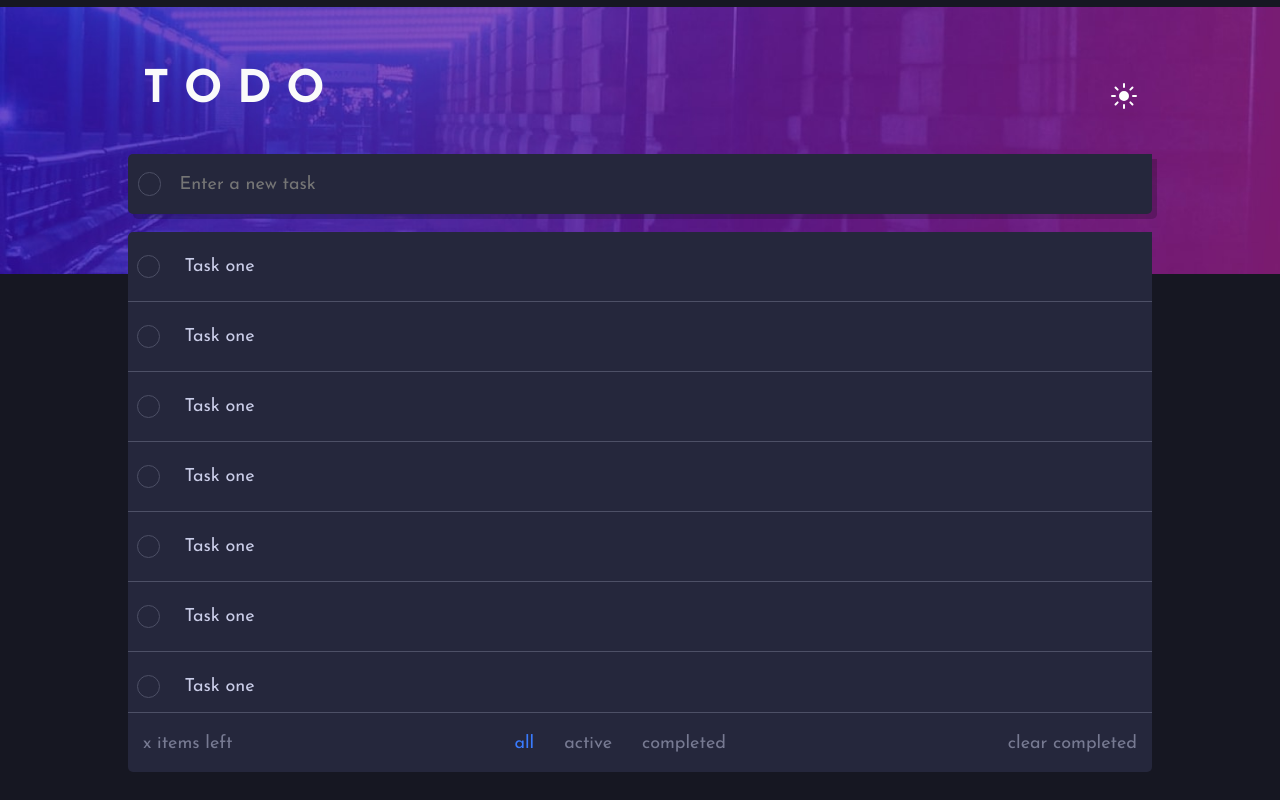
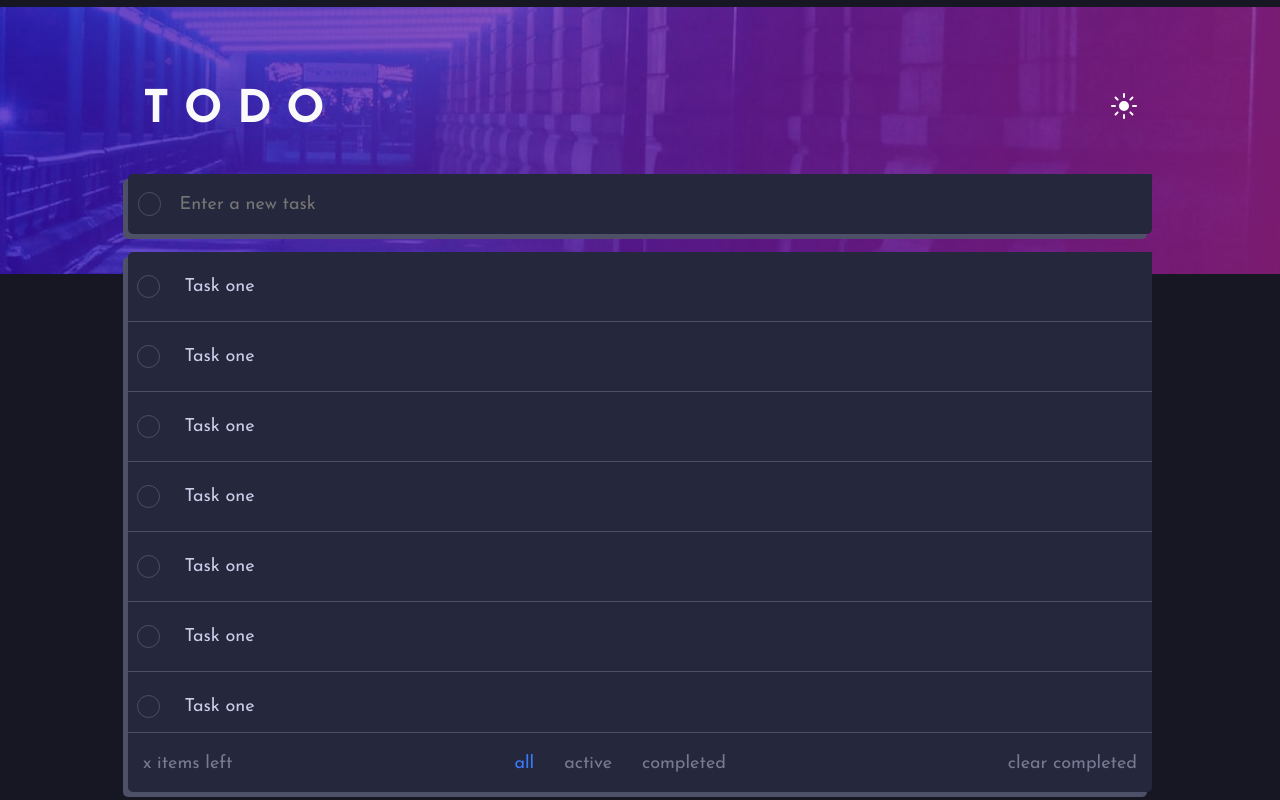
Before and after one commit to Dghost32/todo, a React (Create React App) app: page / in a window 1280 px wide. Built offline with nearby package versions, Linux system fonts and the light colour scheme.

Commit message:
design finished v.2

```diff
--- a/src/App.css
+++ b/src/App.css
@@ -17,6 +17,17 @@ body {
   --bg-desktop: url("./images/bg-desktop-dark.jpg");
   --task-border: hsl(233, 14%, 35%);
   --footer-text-hover-col: hsl(236, 33%, 92%);
+  --shadow-col:  hsl(233, 14%, 35%);
+}
+
+.light {
+  --text-col: hsl(235, 19%, 35%);
+  --bg-col: hsl(236, 33%, 92%);
+  --bg-taskbox-col: hsl(0, 0%, 98%);
+  --bg-desktop: url("./images/bg-desktop-light.jpg");
+  --task-border: hsl(233, 11%, 84%);
+  --footer-text-hover-col: hsl(235, 24%, 19%);
+  --shadow-col: hsl(236, 13%, 75%);
 }
 
 @media only screen and (max-width: 950px) {
@@ -29,15 +40,6 @@ body {
   }
 }
 
-.light {
-  --text-col: hsl(235, 19%, 35%);
-  --bg-col: hsl(236, 33%, 92%);
-  --bg-taskbox-col: hsl(0, 0%, 98%);
-  --bg-desktop: url("./images/bg-desktop-light.jpg");
-  --task-border: hsl(233, 11%, 84%);
-  --footer-text-hover-col: hsl(235, 24%, 19%);
-}
-
 .app {
   position: relative;
 }
--- a/src/components/inner/Title.tsx
+++ b/src/components/inner/Title.tsx
@@ -6,9 +6,9 @@ interface IProps {
 let Title = ({ light, toggleBg }: IProps) => {
   let icon = getIcon(light);
   return (
-    <div className="row align-items-center justify-content-between">
-      <h1 className="title col-auto">T O D O</h1>
-      <i className="col-auto" onClick={toggleBg}>
+    <div className="row justify-content-between align-items-center ">
+      <h1 className="col-auto align-self-end text-left title">T O D O</h1>
+      <i className="col text-right " onClick={toggleBg}>
         {icon}
       </i>
     </div>
--- a/src/styles/footer.css
+++ b/src/styles/footer.css
@@ -6,6 +6,7 @@
   border-bottom-left-radius: 5px;
   border-bottom-right-radius: 5px;
   background-color: var(--bg-taskbox-col);
+  box-shadow: -5px 5px var(--shadow-col);
 }
 
 .text {
@@ -38,7 +39,10 @@
   width: 100%;
   height: 60px;
   border-radius: 5px;
+  border-top-right-radius: 0;
   background: var(--bg-taskbox-col);
+  box-shadow: -5px 5px var(--shadow-col);
+  margin-bottom: 2rem;
 }
 
 @media only screen and (max-width: 750px) {
--- a/src/styles/main.css
+++ b/src/styles/main.css
@@ -11,11 +11,6 @@
     width: 80%;
     left: 10%;
   }
-}
-
-.title {
-  color: hsl(0, 0%, 98%);
-  font-weight: 700;
 }
 
 .checkbox {
@@ -41,3 +36,9 @@
     hsl(280, 87%, 65%)
   );
 }
+
+.title {
+  margin-top: 20px;
+  color: hsl(0, 0%, 98%);
+  font-weight: 700;
+}
--- a/src/styles/new-todo.css
+++ b/src/styles/new-todo.css
@@ -1,5 +1,5 @@
 .newTodo {
-  box-shadow: 5px 5px rgba(0, 0, 0, 0.2);
+  box-shadow: -5px 5px var(--shadow-col);
   background: var(--bg-taskbox-col);
   padding: 10px;
   align-items: center;
--- a/src/styles/scrollbar.css
+++ b/src/styles/scrollbar.css
@@ -1,6 +1,6 @@
 /* width */
 ::-webkit-scrollbar {
-  width: 2px;
+  width: 5px;
 }
 
 /* Track */
@@ -11,9 +11,5 @@
 /* Handle */
 ::-webkit-scrollbar-thumb {
   border-radius: 1rem;
-  background: linear-gradient(
-    to right,
-    hsl(192, 100%, 67%),
-    hsl(280, 87%, 65%)
-  );
+  background: radial-gradient(hsl(192, 100%, 67%), hsl(280, 87%, 65%));
 }
--- a/src/styles/task-list.css
+++ b/src/styles/task-list.css
@@ -4,6 +4,7 @@
   border-top-left-radius: 5px;
   background: var(--bg-taskbox-col);
   height: 60vh;
+  box-shadow: -5px 5px var(--shadow-col);
 }
 
 .tasks-list {
```
